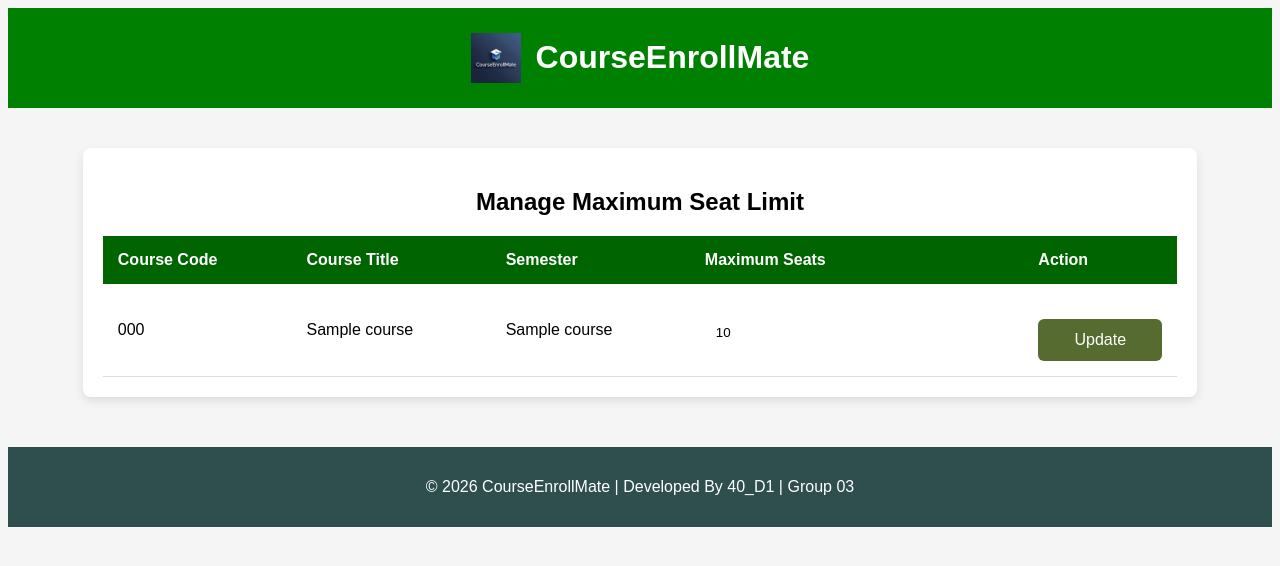
After one commit to adullahalmustakim/CourseEnrollMate, a Flask app: template templates/add_seat_limit.html in a window 1280 px wide. The commit adds this page. Shown: the top 566 px of the page. Run offline with Flask 3, Linux system fonts and the light colour scheme; the template is opened without the code that fills it: most values are stand-ins (such as "Sample title", 1, 10 or a date in 2020).

Commit message:
Added Module 2 - Feature 4 : Maximum Seat Limit Control

```diff
--- a/app.py
+++ b/app.py
@@ -493,6 +493,70 @@ def delete_course_offering(id):
 
     return redirect(url_for("manage_course_offerings"))
 
+@app.route("/add_seat_limit")
+@login_required
+@role_required("admin")
+def add_seat_limit():
+
+    conn = get_db_connection()
+
+    offerings = conn.execute("""
+        SELECT
+            co.id,
+            c.course_code,
+            c.course_title,
+            s.semester_name,
+            co.max_seats
+        FROM course_offerings co
+        JOIN courses c ON co.course_id = c.id
+        JOIN semesters s ON co.semester_id = s.id
+    """).fetchall()
+
+    conn.close()
+
+    return render_template("add_seat_limit.html", offerings=offerings)
+
+@app.route("/insert_seat_limit/<int:id>", methods=["POST"])
+@login_required
+@role_required("admin")
+def insert_seat_limit(id):
+
+    max_seats = request.form["max_seats"]
+
+    conn = get_db_connection()
+
+    conn.execute(
+        "UPDATE course_offerings SET max_seats = ? WHERE id = ?",
+        (max_seats, id)
+    )
+
+    conn.commit()
+    conn.close()
+
+    flash("Maximum seat limit added successfully!")
+
+    return redirect(url_for("add_seat_limit"))
+
+@app.route("/update_seat_limit/<int:id>", methods=["POST"])
+@login_required
+@role_required("admin")
+def update_seat_limit(id):
+
+    max_seats = request.form["max_seats"]
+
+    conn = get_db_connection()
+
+    conn.execute(
+        "UPDATE course_offerings SET max_seats = ? WHERE id = ?",
+        (max_seats, id)
+    )
+
+    conn.commit()
+    conn.close()
+
+    flash("Seat limit updated successfully!")
+
+    return redirect(url_for("add_seat_limit"))
 
 @app.route("/logout")
 def logout():
--- /dev/null
+++ b/changes.txt
@@ -0,0 +1,3 @@
+app.py
+admin_dashboad.html
+add_seat_limit.html
--- /dev/null
+++ b/templates/add_seat_limit.html
@@ -0,0 +1,67 @@
+{% extends "base.html" %}
+
+{% block body %}
+
+<div class="table-container">
+
+<h2>Manage Maximum Seat Limit</h2>
+
+<table>
+
+    <thead>
+        <tr>
+            <th>Course Code</th>
+            <th>Course Title</th>
+            <th>Semester</th>
+            <th>Maximum Seats</th>
+            <th>Action</th>
+        </tr>
+    </thead>
+
+    <tbody>
+
+    {% for course in offerings %}
+
+    <tr>
+
+        <td>{{ course.course_code }}</td>
+        <td>{{ course.course_title }}</td>
+        <td>{{ course.semester_name }}</td>
+
+        <form action="{% if course.max_seats %}/update_seat_limit/{{ course.id }}{% else %}/insert_seat_limit/{{ course.id }}{% endif %}" method="POST">
+
+            <td>
+                <input type="number"
+                       name="max_seats"
+                       value="{{ course.max_seats or '' }}"
+                       min="1"
+                       required>
+            </td>
+
+            <td>
+
+            {% if course.max_seats %}
+
+                <button type="submit" class="update-btn">Update</button>
+
+            {% else %}
+
+                <button type="submit" class="add-btn">Add</button>
+
+            {% endif %}
+
+            </td>
+
+        </form>
+
+    </tr>
+
+    {% endfor %}
+
+    </tbody>
+
+</table>
+
+</div>
+
+{% endblock %}
--- a/templates/admin_dashboard.html
+++ b/templates/admin_dashboard.html
@@ -38,6 +38,8 @@
 
     <a href="/manage_course_offerings">Manage Course Offerings</a>
 
+    <a href="/add_seat_limit">Manage Maximum Seat Limit</a>
+
     <br>
 
     <a href="/logout" class="logout">Logout</a>
```
Also changed, not shown: courseenrollmate.db, 5 other files.
